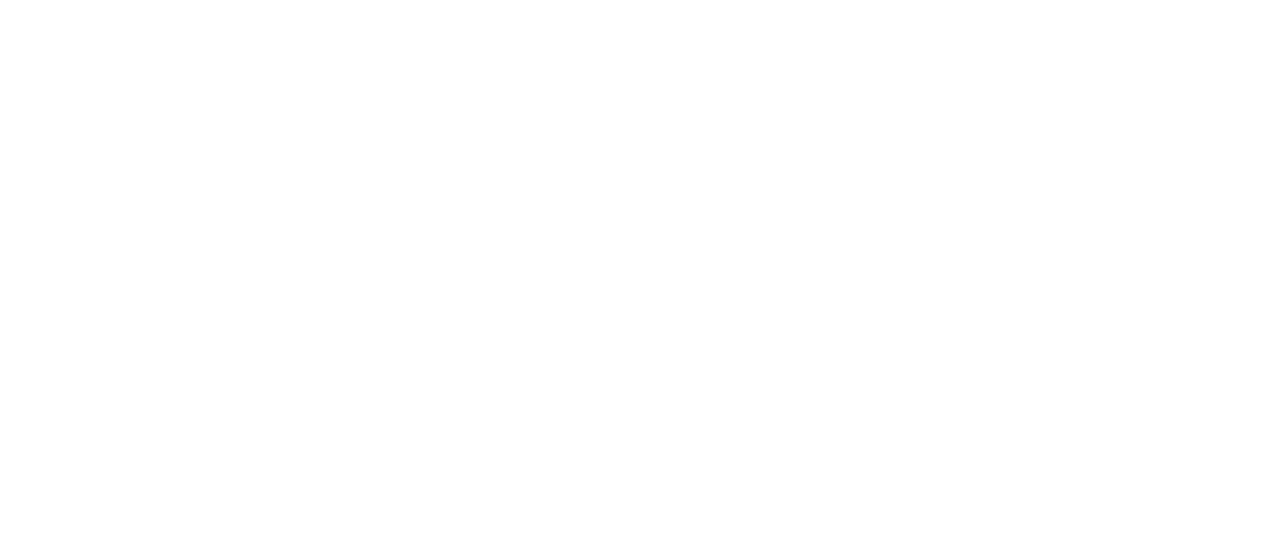
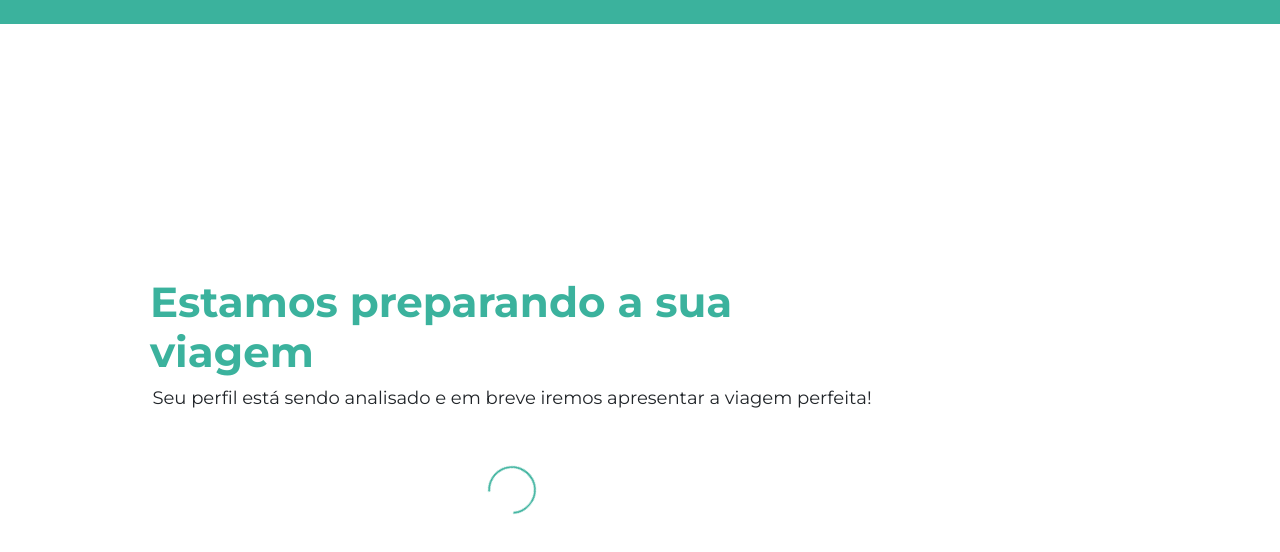
Before and after one commit to StartFuture/novi-frontend, a React (Create React App) app: page /loadingTrip in a window 1280 px wide. Before the commit this address had no page. Shown: the top 552 px of the page. Built offline with nearby package versions, Linux system fonts and the light colour scheme; the HTML template or start-up script is replaced by a standard one.

Commit message:
feat(New Trip): Loading page

```diff
--- a/src/AppRoutes.jsx
+++ b/src/AppRoutes.jsx
@@ -12,6 +12,7 @@
 import Registro from "./pages/registerPage/assets/css/img/svg/index";
 import TermsConditionsPage from "./pages/termsConditions/index";
 import NewTrip from "./pages/newTrip/index";
+import LoadingTrip from "./pages/loadingTrip/index";
 
 import { Private } from "./components/Private";
 import { AuthProvider } from "./contexts/auth";
@@ -32,6 +33,7 @@
                 <Route exact path="/interview" element={<Interview/>}></Route>
                 <Route exact path="/menuUser" element={<UserMenu/>}></Route>
                 <Route exact path="/newTrip" element={<NewTrip/>}></Route>
+                <Route exact path="/loadingTrip" element={<LoadingTrip/>}></Route>
             </Routes>
         </AuthProvider>
     </Router>
--- /dev/null
+++ b/src/pages/loadingTrip/index.jsx
@@ -0,0 +1,44 @@
+import React from "react";
+
+import { useState, useEffect } from "react";
+
+import ClipLoader from "react-spinners/ClipLoader";
+
+import { MainContainer, ContainerLeft, LeftImage, Container } from "./styles";
+
+
+function LoadingTrip(){
+
+    const [loading, setLoading] = useState(true);
+
+    useEffect(() => {
+        setLoading(true)
+        setTimeout(() => {
+            setLoading(false)
+        }, 10000)
+    }, [])
+
+    return (
+        <div>
+            <MainContainer>
+            <ContainerLeft>
+            <LeftImage/>
+            </ContainerLeft>
+            <Container>
+                <h2> Estamos preparando a sua viagem</h2>
+                <p>Seu perfil está sendo analisado e em breve iremos apresentar a viagem perfeita!</p>
+                <ClipLoader
+                    color={"#3BB29D"}
+                    loading={loading}
+                    size={50}
+                    cssOverride={{marginTop: "5%"}}
+                    speedMultiplier={.7}
+                />
+
+            </Container>
+            </MainContainer>
+        </div>
+    )
+}
+
+export default LoadingTrip;
--- /dev/null
+++ b/src/pages/loadingTrip/styles.ts
@@ -0,0 +1,67 @@
+import styled from "styled-components";
+
+export const MainContainer = styled.div`
+    display: flex;
+    flex-direction: row;
+
+    @media only screen and (max-device-width: 900px) {
+        flex-direction: column;
+    }
+`;
+
+export const ContainerLeft = styled.div`
+    width: 40%;
+    height: 100%;
+    background-color: #F6F6F6;
+
+    @media only screen and (max-device-width: 1570px) {
+        width: 45%;
+    }
+
+    @media only screen and (max-device-width: 900px) {
+        height: 3vh;
+        width: 100%;
+        background-color: ${props => props.theme.colors.primaryColor}
+    }
+`
+
+export const LeftImage = styled.div`
+    background-image: url("img/interviewStartBG.png");
+    background-repeat: no-repeat;
+    background-size: contain;
+    height: 100vh;
+    max-width: 810px;
+    width: 70vw;
+
+    @media only screen and (max-device-width: 1570px) {
+        max-width: 510px;
+    }
+
+    @media only screen and (max-device-width: 900px) {
+        background-image: none;
+    }
+`;
+
+export const Container = styled.div`
+    width: 80%;
+    height: 100vh;
+    background-color: ##4F4F4F4D;
+    padding: 100px 150px 80px 150px;
+    overflow : visible;
+    display: flex;
+    flex-direction: column;
+    justify-content: center;
+    align-items: center;
+    margin-top: -3%;
+
+    h2 {
+        font-size: 42px;
+        font-weight: 700;
+        color: ${props => props.theme.colors.primaryColor};
+    }
+
+    p {
+        font-size: 18px;
+        font-weight: 400;
+    }
+`;
--- a/src/pages/newTrip/index.jsx
+++ b/src/pages/newTrip/index.jsx
@@ -29,11 +29,10 @@
 
     useEffect(() => {
         if (activeCalendar) {
-            console.log("ATIVO")
             document.getElementById("calendar").style.display = "block";
+
         }
         else {
-            console.log("INATIVO")
             document.getElementById("calendar").style.display = "none";
         }
       });
@@ -231,7 +230,6 @@
                     </div>
                 </div>
 
-
                 <h3>Quantas pessoas vão viajar?</h3>
 
                 <div className="displayFlexRow">
@@ -267,7 +265,7 @@
                 </div>
 
                 <br/>
-                <div className="btnNavigator">
+                <div id="btnNavigator" className="btnNavigator">
                     <input className="btnNext" type="submit" value="Prosseguir" />
                     <input
                         className="btnPrevious"
--- a/src/pages/newTrip/styles.ts
+++ b/src/pages/newTrip/styles.ts
@@ -13,6 +13,7 @@
 export const ContainerLeft = styled.div`
     width: 40%;
     height: 100%;
+    background-color: #F6F6F6;
 
     @media only screen and (max-device-width: 1570px) {
         width: 30%;
@@ -327,7 +328,7 @@
         }
 
         .verticalLine {
-            height: 9.7vh;
+            height: 6vh;
         }
 
         h4 {
@@ -364,7 +365,7 @@
     @media only screen and (max-device-width: 900px) {
         width: 100vw;
         height: 100vh;
-        padding: 30px 80px 0px 80px;
+        padding: 30px 40px 0px 30px;
 
         .displayFlexColumnRow {
             flex-direction: column;
@@ -392,6 +393,10 @@
 
         small {
             font-size: 14px;
+        }
+
+        .customDateInfo {
+            display: none;
         }
 
         .checkboxContent {
@@ -444,7 +449,7 @@
     background:#fff;
     padding:30px 20px 20px 20px;
     border-radius:8px;
-    box-shadow:0px 40px 30px -20px rgba(0,0,0,0.3);
+    // box-shadow:0px 40px 30px -20px rgba(0,0,0,0.3);
     // position: relative;
     // top: -155px;
     // height: 525px;
@@ -460,6 +465,7 @@
     }
 
     .month{
+        width: 100%;
         display:flex;
         justify-content:space-between;
         align-items:center;
@@ -560,5 +566,51 @@
         font-weight:600;
     }
 
+    @media only screen and (max-device-width: 900px) {
 
+        padding: 20px 10px 10px 10px;
+
+        .month span{
+            font-size: 1rem;
+        }
+        .month div{
+            font-size: 1rem;
+            margin-left: 2%;
+        }
+
+        .days{
+            width: 75vw;
+            margin-left: 2%;
+        }
+
+        .arrowRPosition {
+            position:relative;
+            left: 35vw;
+        }
+
+        .arrowLPosition {
+            position:relative;
+            left: 30vw;
+        }
+
+        span{
+            width: 10%;
+            justify-self:flex-start;
+            align-self:flex-start;
+            text-align:center;
+            font-family: ${props => props.theme.fonts.fontMontserrat};
+            font-weight: 400;
+            font-size: 12px;
+        }
+
+        button{
+            width: 100%;
+            height: 100%;
+            margin: 5px 0px;
+
+            // width:50px;
+            // height:30px;
+            // margin: 5px 10px;
+        }
+    }
 `
```
